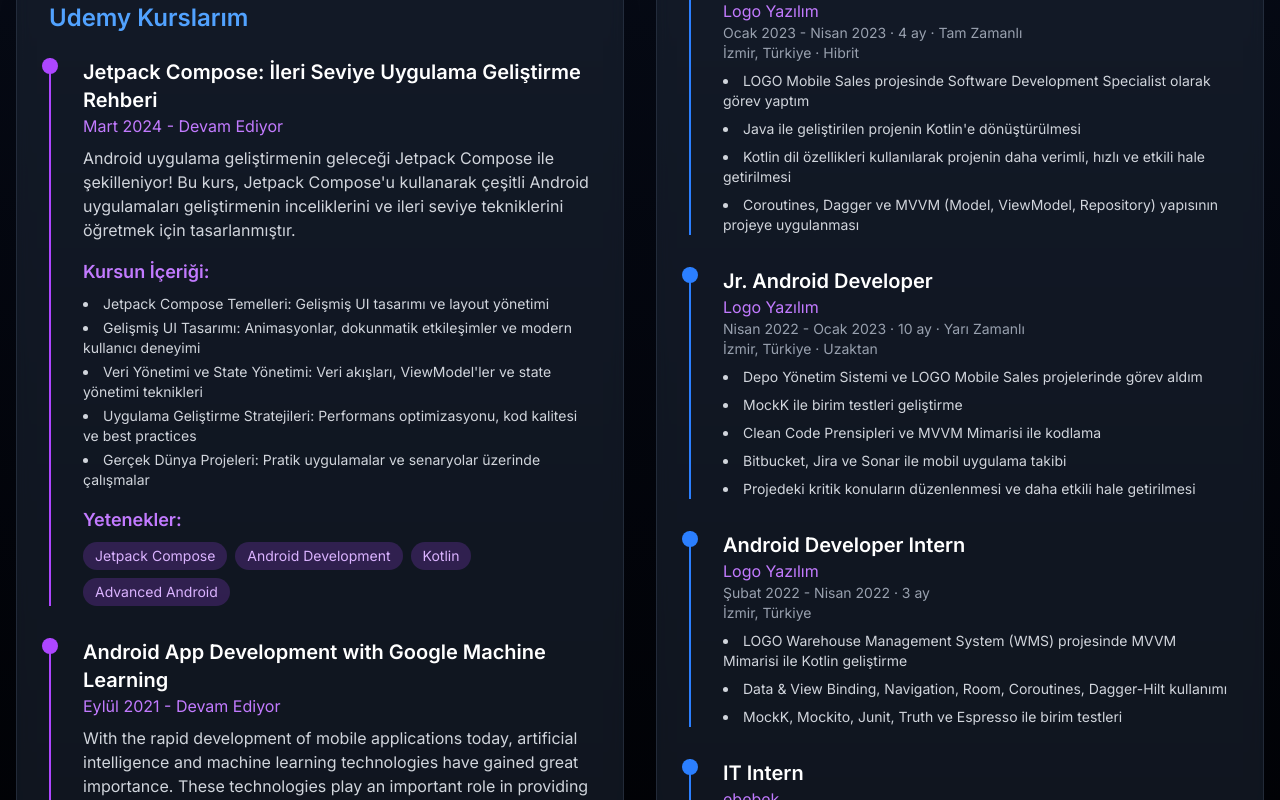
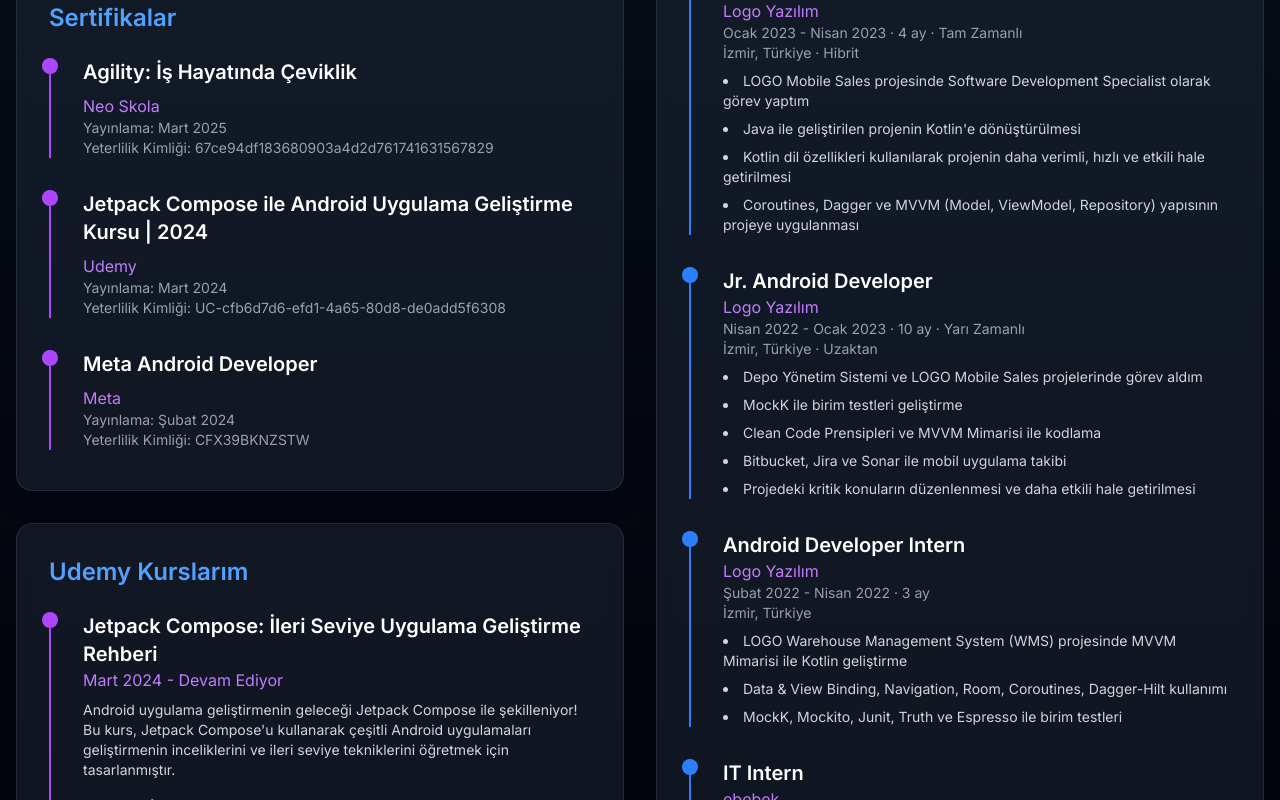
Before and after one commit to ibrahimcanerdogan/ibrahimcanerdogan.github.io, a Next.js app: page / in a window 1280 px wide. Shown: the part 1040-1840 px from the top of the page. Built offline with nearby package versions, Linux system fonts and the light colour scheme.

Commit message:
Add Certificates Section to Home Page

```diff
--- a/src/app/page.tsx
+++ b/src/app/page.tsx
@@ -286,6 +286,51 @@
               </div>
             </div>
 
+            {/* Certificates Section */}
+            <div className="bg-gray-800/50 backdrop-blur-sm rounded-2xl p-8 shadow-xl border border-gray-700/50">
+              <h2 className="text-2xl font-semibold mb-6 text-blue-400">Sertifikalar</h2>
+              <div className="space-y-8">
+                {/* Neo Skola Certificate */}
+                <div className="relative pl-8 border-l-2 border-purple-500">
+                  <div className="absolute -left-[9px] top-0 w-4 h-4 rounded-full bg-purple-500"></div>
+                  <div className="mb-2">
+                    <div className="mb-2">
+                      <h3 className="text-xl font-semibold text-white">Agility: İş Hayatında Çeviklik</h3>
+                    </div>
+                    <p className="text-purple-400">Neo Skola</p>
+                    <p className="text-sm text-gray-400">Yayınlama: Mart 2025</p>
+                    <p className="text-sm text-gray-400">Yeterlilik Kimliği: 67ce94df183680903a4d2d761741631567829</p>
+                  </div>
+                </div>
+
+                {/* Udemy Certificate */}
+                <div className="relative pl-8 border-l-2 border-purple-500">
+                  <div className="absolute -left-[9px] top-0 w-4 h-4 rounded-full bg-purple-500"></div>
+                  <div className="mb-2">
+                    <div className="mb-2">
+                      <h3 className="text-xl font-semibold text-white">Jetpack Compose ile Android Uygulama Geliştirme Kursu | 2024</h3>
+                    </div>
+                    <p className="text-purple-400">Udemy</p>
+                    <p className="text-sm text-gray-400">Yayınlama: Mart 2024</p>
+                    <p className="text-sm text-gray-400">Yeterlilik Kimliği: UC-cfb6d7d6-efd1-4a65-80d8-de0add5f6308</p>
+                  </div>
+                </div>
+
+                {/* Meta Certificate */}
+                <div className="relative pl-8 border-l-2 border-purple-500">
+                  <div className="absolute -left-[9px] top-0 w-4 h-4 rounded-full bg-purple-500"></div>
+                  <div className="mb-2">
+                    <div className="mb-2">
+                      <h3 className="text-xl font-semibold text-white">Meta Android Developer</h3>
+                    </div>
+                    <p className="text-purple-400">Meta</p>
+                    <p className="text-sm text-gray-400">Yayınlama: Şubat 2024</p>
+                    <p className="text-sm text-gray-400">Yeterlilik Kimliği: CFX39BKNZSTW</p>
+                  </div>
+                </div>
+              </div>
+            </div>
+
             {/* Udemy Courses Section */}
             <div className="bg-gray-800/50 backdrop-blur-sm rounded-2xl p-8 shadow-xl border border-gray-700/50">
               <h2 className="text-2xl font-semibold mb-6 text-blue-400">Udemy Kurslarım</h2>
@@ -306,7 +351,7 @@
                     </h3>
                     <p className="text-purple-400">Mart 2024 - Devam Ediyor</p>
                   </div>
-                  <p className="text-gray-300 mb-4">
+                  <p className="text-gray-300 mb-4 text-sm">
                     Android uygulama geliştirmenin geleceği Jetpack Compose ile şekilleniyor! Bu kurs, Jetpack Compose'u kullanarak çeşitli Android uygulamaları geliştirmenin inceliklerini ve ileri seviye tekniklerini öğretmek için tasarlanmıştır.
                   </p>
                   <div className="space-y-2">
@@ -346,7 +391,7 @@
                     </h3>
                     <p className="text-purple-400">Eylül 2021 - Devam Ediyor</p>
                   </div>
-                  <p className="text-gray-300 mb-4">
+                  <p className="text-gray-300 mb-4 text-sm">
                     With the rapid development of mobile applications today, artificial intelligence and machine learning technologies have gained great importance. These technologies play an important role in providing users with a richer and smarter experience. This is where the Google ML Kit library comes into play.
                   </p>
                   <div className="mt-4">
```
